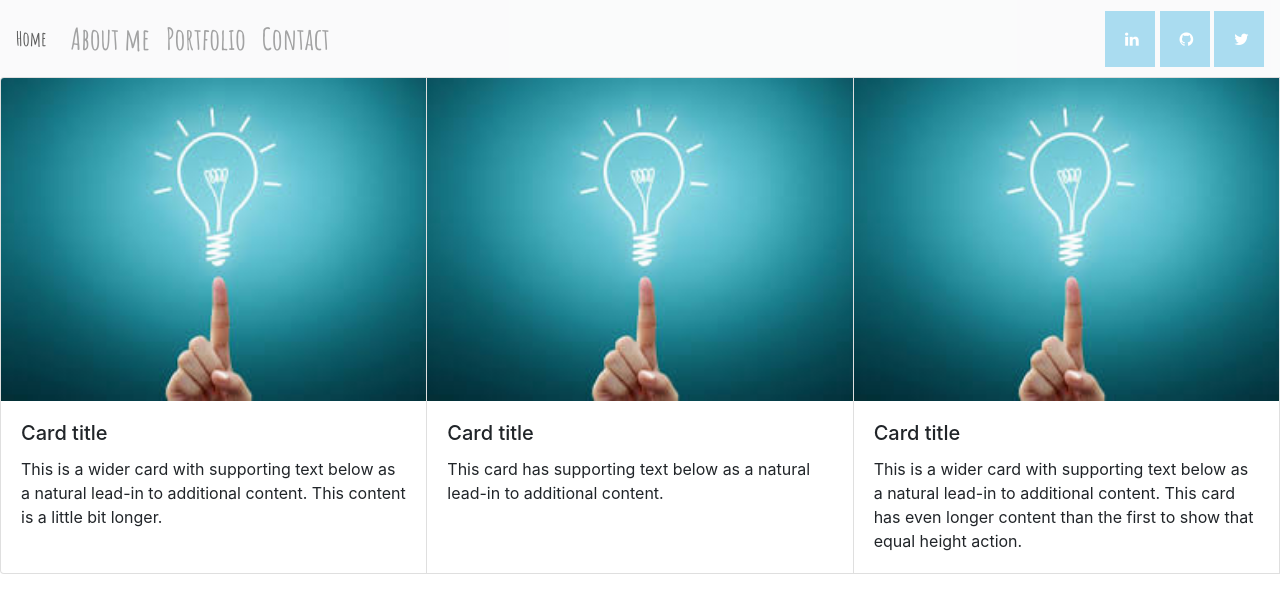
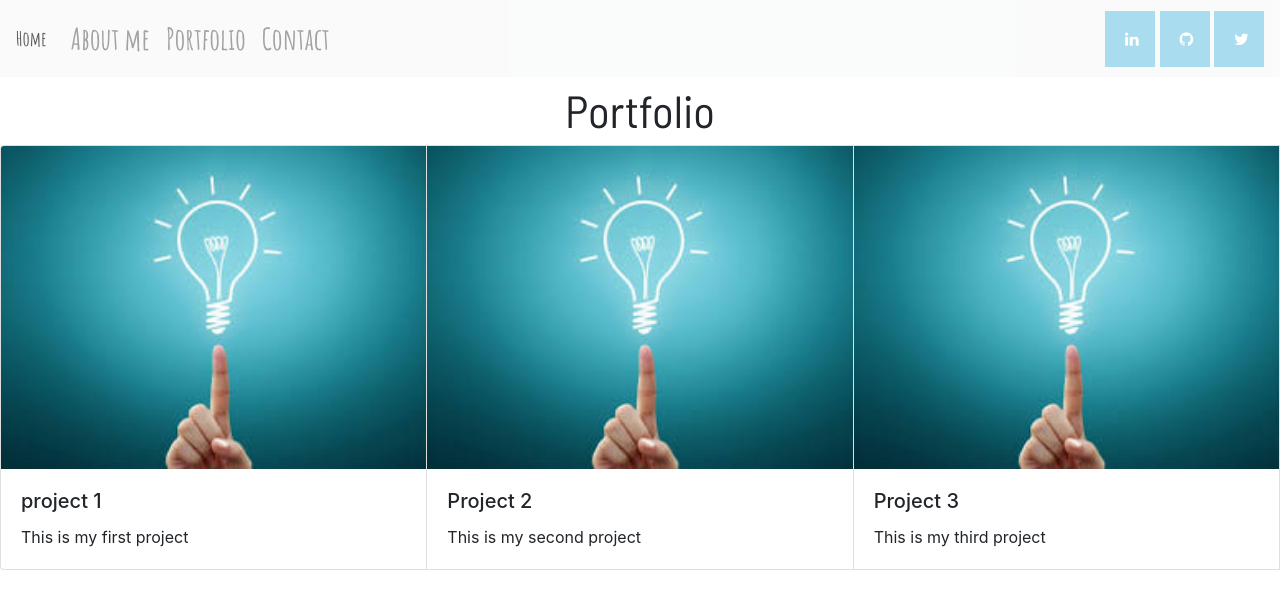
Before and after one commit to surratte/portfolio.github.io, a plain HTML site: page portfolio.html in a window 1280 px wide. Drawn offline with nearby package versions, Linux system fonts and the light colour scheme; a web font is replaced by a local one.

Commit message:
modify files

```diff
--- a/portfolio.html
+++ b/portfolio.html
@@ -3,7 +3,7 @@
 <head>
     <meta charset="UTF-8">
     <meta name="viewport" content="width=device-width, initial-scale=1.0">
-    <title>About me</title>
+    <title>portfolio</title>
     <link rel="stylesheet" href="style4.css">
     <link rel="stylesheet" href="https://maxcdn.bootstrapcdn.com/bootstrap/4.0.0/css/bootstrap.min.css">
   <link rel="stylesheet" href="https://stackpath.bootstrapcdn.com/font-awesome/4.7.0/css/font-awesome.min.css">
@@ -42,27 +42,28 @@
           </h7>
           </div>
     </nav>
+    <div class="header">Portfolio</div>
     <div class="container-fluid"></div>
     <div class="card-group">
         <div class="card">
           <img class="card-img-top" src="lightbulb.jpeg" alt="Card image cap">
           <div class="card-body">
-            <h5 class="card-title">Card title</h5>
-            <p class="card-text">This is a wider card with supporting text below as a natural lead-in to additional content. This content is a little bit longer.</p>
+            <h5 class="card-title">project 1</h5>
+            <p class="card-text">This is my first project</p>
           </div>
         </div>
         <div class="card">
           <img class="card-img-top" src="lightbulb.jpeg" alt="Card image cap">
           <div class="card-body">
-            <h5 class="card-title">Card title</h5>
-            <p class="card-text">This card has supporting text below as a natural lead-in to additional content.</p>
+            <h5 class="card-title">Project 2</h5>
+            <p class="card-text">This is my second project</p>
                   </div>
         </div>
         <div class="card">
           <img class="card-img-top" src="lightbulb.jpeg" alt="Card image cap">
           <div class="card-body">
-            <h5 class="card-title">Card title</h5>
-            <p class="card-text">This is a wider card with supporting text below as a natural lead-in to additional content. This card has even longer content than the first to show that equal height action.</p>
+            <h5 class="card-title">Project 3</h5>
+            <p class="card-text">This is my third project</p>
 
           </div>
         </div>
--- a/style4.css
+++ b/style4.css
@@ -31,6 +31,11 @@
     background: skyblue;
     color: white;
 }
+.header{
+    font-family: 'Barlow Semi Condensed', sans-serif;
+    font-size: 45px;
+    text-align: center;
+}
 .cardtitle{
     font-family: 'Barlow Semi Condensed', sans-serif;
 
```
Also changed, not shown: aboutme.html (+2 -2 lines), contact.html (+1 -1 lines), index.html (+1 -1 lines).
